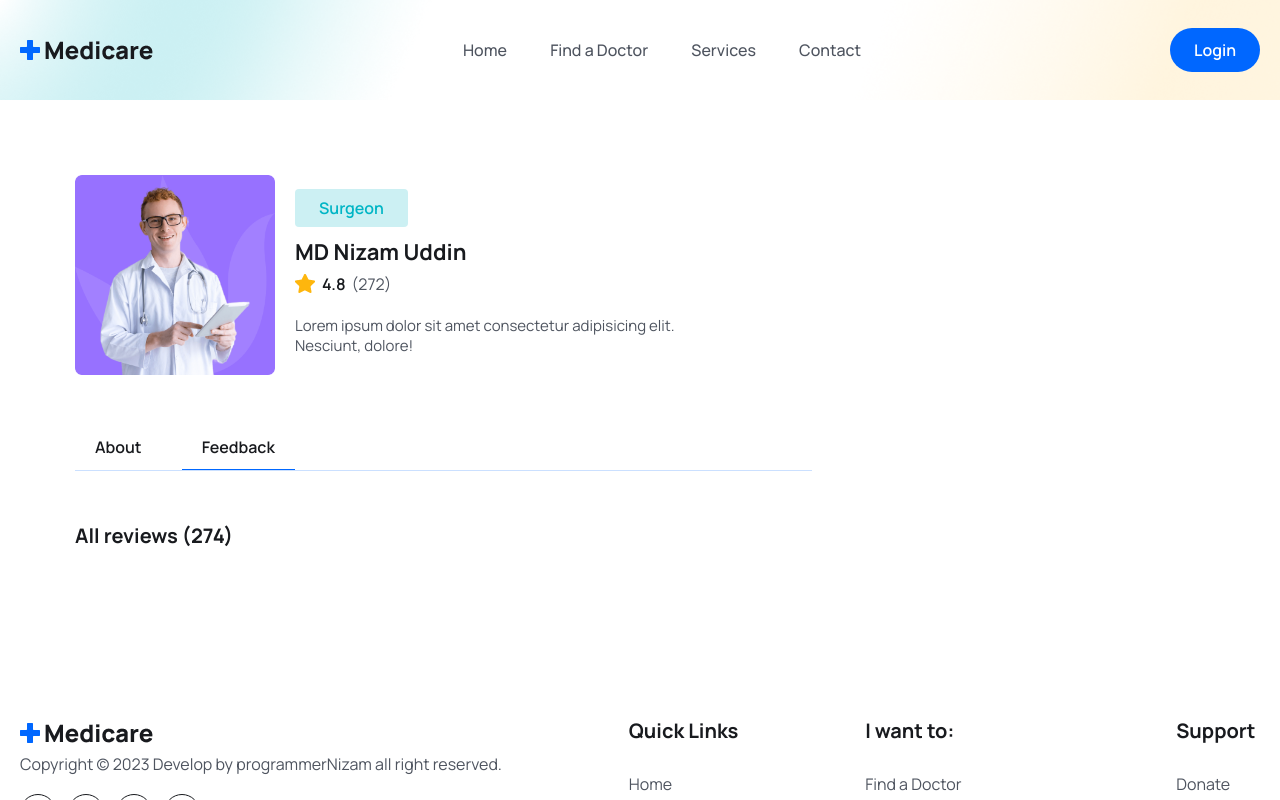
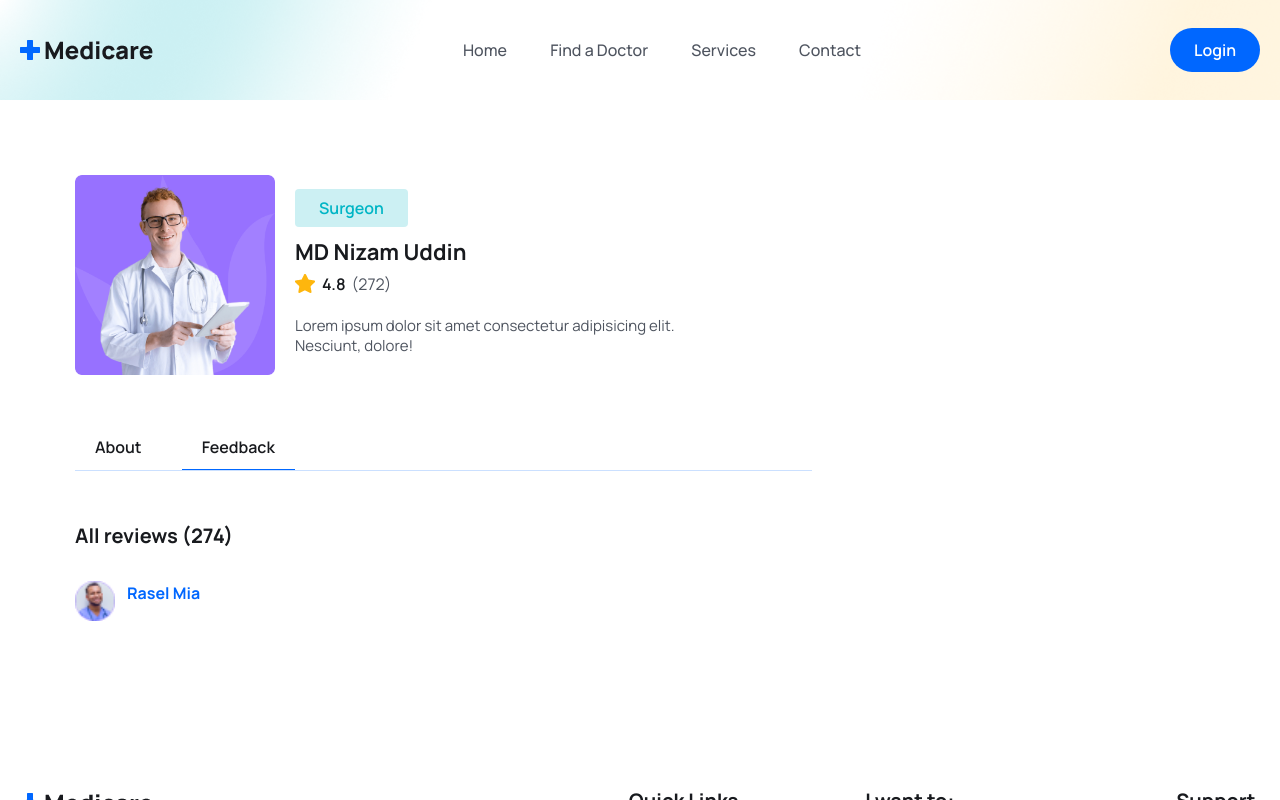
Before and after one commit to programmernizam/medicare, a React (Vite) app: page /doctor-details in a window 1280 px wide. Both pictures are taken after a click on the button "Feedback". Shown: the top 800 px of the page. Built offline with nearby package versions, Linux system fonts and the light colour scheme.

Commit message:
Feedback author avatar and name added

```diff
--- a/src/pages/Doctors/DoctorFeedback.jsx
+++ b/src/pages/Doctors/DoctorFeedback.jsx
@@ -1,3 +1,4 @@
+import avatarImg from "../../assets/images/avatar-icon.png";
 const DoctorFeedback = () => {
   return (
     <div>
@@ -5,6 +6,18 @@ const DoctorFeedback = () => {
         <h4 className="text-[20px] leading-[30px] font-bold text-headingColor mb-[30px]">
           All reviews (274)
         </h4>
+        <div className="flex justify-between gap-10 mb-[30px]">
+          <div className="flex gap-3">
+            <figure className="w-10 h-10 rounded-full">
+              <img src={avatarImg} alt="" className="w-full" />
+            </figure>
+            <div>
+              <h5 className="text-[16px] leading-6 text-primaryColor font-bold">
+                Rasel Mia
+              </h5>
+            </div>
+          </div>
+        </div>
       </div>
     </div>
   );
```
